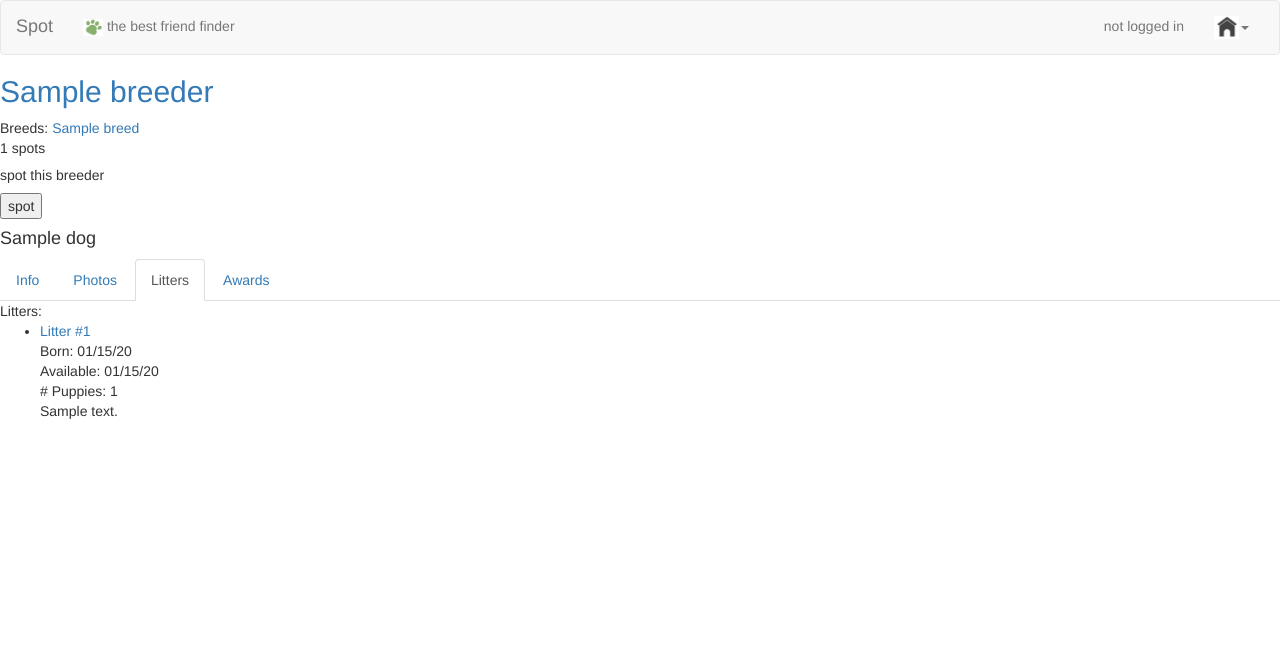
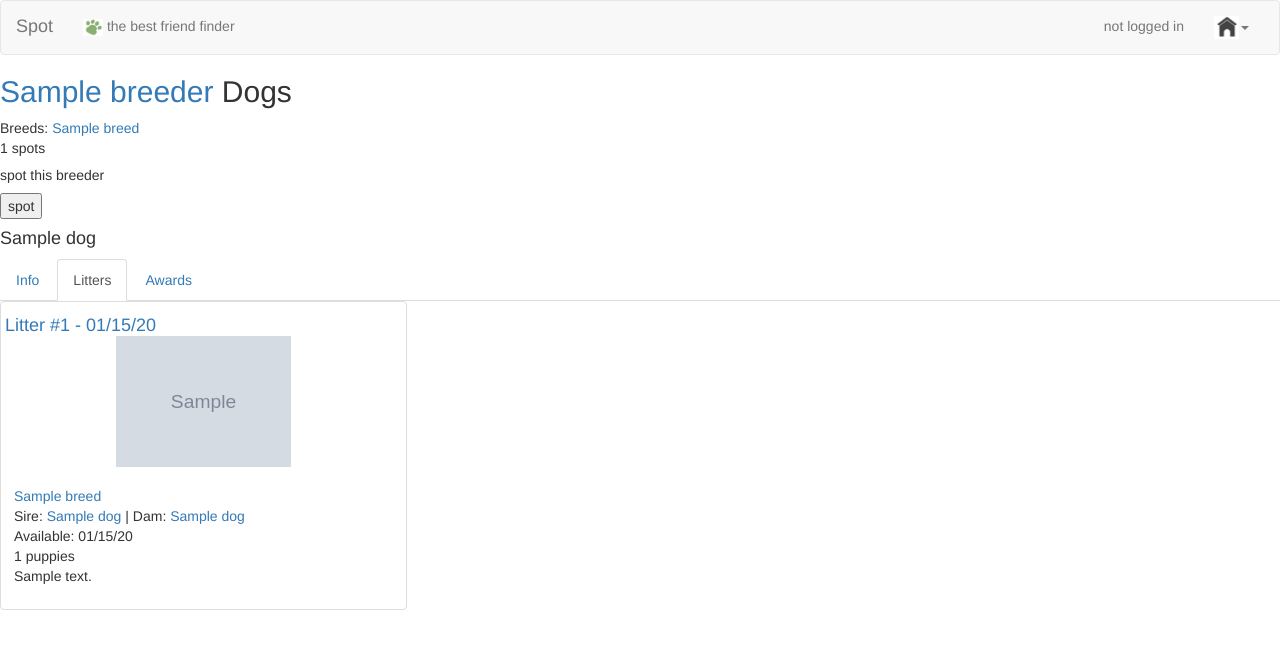
Before and after one commit to mbiannaccone/spot, a Flask app: page /breeders/1/dogs/1 in a window 1280 px wide, after a click on "Litters". Shown: the top 649 px of the page. Run offline with Flask 2, Linux system fonts and the light colour scheme; tables that the repository leaves empty hold one stand-in row (values such as "Sample post"); grey boxes marked "Sample" are stand-in pictures; some libraries are stand-ins or nearby versions.

Commit message:
working on dog page (adding thumbnails and photo galleries

```diff
--- a/server.py
+++ b/server.py
@@ -383,10 +383,11 @@ def breeder_info(breeder_id):
     photos = breeder.photos
     litters = [(litter.date_born, litter, litter.breed) for litter in breeder.litters]
     litters.sort(reverse=True)
-    breeds = {breed for date, litter, breed in litters}
-    events = breeder.events
-    sires = {Dog.query.get(litter.sire_id) for litter in breeder.litters}
-    dams = {Dog.query.get(litter.dam_id) for litter in breeder.litters}
+    breeds = list({breed for date, litter, breed in litters})
+    events = [(event.date, event) for event in breeder.events]
+    events.sort(reverse=True)
+    sires = list({Dog.query.get(litter.sire_id) for litter in breeder.litters})
+    dams = list({Dog.query.get(litter.dam_id) for litter in breeder.litters})
     awards = [(award.date, award, award.dog) for award in breeder.awards]
     awards.sort(reverse=True)
     blogs = [(blog.date, blog) for blog in breeder.blogs]
@@ -467,25 +468,26 @@ def dog_info(breeder_id, dog_id):
                            users_spots=users_spots)
 
 
-@app.route('/breeders/<breeder_id>/events/<event_id>')
-def event_info(breeder_id, event_id):
-    """ Render's a breeder event's info page. """
+""" Got rid of separate event page. """
+# @app.route('/breeders/<breeder_id>/events/<event_id>')
+# def event_info(breeder_id, event_id):
+#     """ Render's a breeder event's info page. """
 
-    user = check_user()
+#     user = check_user()
 
-    breeder = Breeder.query.get(breeder_id)
-    event = Event.query.get(event_id)
-    photos = event.photos
-    users_spots = [spot.user for spot in breeder.breeder_spots]
-    breeds = {litter.breed for litter in event.breeder.litters}
+#     breeder = Breeder.query.get(breeder_id)
+#     event = Event.query.get(event_id)
+#     photos = event.photos
+#     users_spots = [spot.user for spot in breeder.breeder_spots]
+#     breeds = {litter.breed for litter in event.breeder.litters}
 
-    return render_template('event-info.html',
-                           breeder=breeder,
-                           event=event,
-                           photos=photos,
-                           user=user,
-                           users_spots=users_spots,
-                           breeds=breeds)
+#     return render_template('event-info.html',
+#                            breeder=breeder,
+#                            event=event,
+#                            photos=photos,
+#                            user=user,
+#                            users_spots=users_spots,
+#                            breeds=breeds)
 
 
 @app.route('/breed-spot', methods=["POST"])
--- a/templates/dog-info.html
+++ b/templates/dog-info.html
@@ -4,7 +4,7 @@
 
 {% block content %}
 
-<h2><a href='/breeders/{{ breeder.breeder_id}}'>{{ breeder.name }}</a></h2>
+<h2><a href='/breeders/{{ breeder.breeder_id}}'>{{ breeder.name }}</a> Dogs</h2>
 <div>Breeds: <a href='/breeds/{{ breed.breed_id }}'>{{ breed.name }}</a>
 </div>
 
@@ -27,35 +27,57 @@
 
 <ul class="nav nav-tabs">
     <li class="active"><a data-toggle="tab" href="#info">Info</a></li>
-    <li><a data-toggle="tab" href="#photos">Photos</a><li>
     <li><a data-toggle="tab" href="#litters">Litters</a><li>
     <li><a data-toggle="tab" href="#awards">Awards</a><li>
 </ul>
 
 <div class="tab-content">
     <div id="info" class="tab-pane fade in active">
-        <div><a href='/breeds/{{ breed.breed_id }}'>{{ breed.name }}</a>
+        <p><a href='/breeds/{{ breed.breed_id }}'>{{ breed.name }}</a>
             {% if dog.gender_id in ['m'] %}
             Sire
             {% else %}
             Dam
             {% endif %}
-        </div>
-
-        <div>Born: {{ dog.date_born.strftime('%m/%d/%y') }}</div>
-
-        <div>{{ dog.description }}</div>
-    </div>
-
-    <div id="photos" class="tab-pane fade">
-        <div>Photos:<br>
-        {% for photo in photos %}
-        <img src="{{ photo.photo }}"><br>
-        {{ photo.caption }}<br>
-        {% endfor %}
+        </p>
+        <p>DOB: {{ dog.date_born.strftime('%m/%d/%y') }}</p>
+        <p>{{ dog.description }}</p>
+        <div class="photoGallery" data-gallery="dog">
+            <button onclick="plusDivs(-1, 'dog')">❮</button>
+            <button onclick="plusDivs(1, 'dog')">❯</button>
+            {% for photo in dog.photos %}
+            <div class="mySlides-dog">
+                <div>{{ photo.caption }}</div>
+                <img src="{{ photo.photo }}" width="400">
+            </div>
+            {% endfor %}
         </div>
     </div>
-
+    <div id="litters" class="tab-pane fade">
+        <div class="row">
+            <div class="col-sm-5 col-md-4">
+                {% for litter in litters %}
+                <div class="thumbnail">
+                    <h4><a href="/breeders/{{ breeder.breeder_id }}/litters/{{ litter.litter_id }}">Litter #{{ loop.revindex }} - {{ litter.date_born.strftime('%m/%d/%y') }}
+                    {% if litter.photos %}
+                        <img src="{{ (litter.photos|random).photo }}" width="175">
+                    {% else %}
+                        <img src="{{ breed.photo }}" width="175">
+                    {% endif %}
+                    </a></h4>
+                    <div class="caption">
+                        <p><a href='/breeds/{{ breed.breed_id }}'>{{ breed.name }}</a><br>
+                        Sire: <a href='/breeders/{{ breeder.breeder_id }}/dogs/{{ litter.sire_id }}'>{{ litter.sire.name }}</a>
+                        | Dam: <a href='/breeders/{{ breeder.breeder_id }}/dogs/{{ litter.dam_id }}'>{{ litter.dam.name }}</a><br>
+                        Available: {{ litter.date_available.strftime('%m/%d/%y') }}<br>
+                        {{ litter.num_pups }} puppies<br>
+                        {{ litter.description }}<br></p>
+                    </div>
+                </div>
+                {% endfor %}
+            </div>
+        </div>
+    </div>
     <div id="awards" class="tab-pane fade">
         <div>Awards:
             <ul> {% for award in awards %}
@@ -68,22 +90,8 @@
         </div>
     </div>
 
-    <div id="litters" class="tab-pane fade">
-        <div>Litters:
-            <ul>
-            {% for litter in litters %}
-                <li>
-                    <a href='/breeders/{{ breeder.breeder_id }}/litters/{{ litter.litter_id }}'>Litter #{{ loop.revindex }}</a><br>
-                    Born: {{ litter.date_born.strftime('%m/%d/%y') }}<br>
-                    Available: {{ litter.date_available.strftime('%m/%d/%y') }}<br>
-                    # Puppies: {{ litter.num_pups }}<br>
-                    {{ litter.description}}<br>
-                </li>
-            {% endfor %}
-            </ul>
-        </div>
-    </div>
-
 </div>
 
+<script src="/static/js/photo-gallery.js"></script>
+
 {% endblock %}
--- a/templates/litter-info.html
+++ b/templates/litter-info.html
@@ -5,7 +5,7 @@
 {% block content %}
 
 
-<h2><a href='/breeders/{{ breeder.breeder_id}}'>{{ breeder.name }}</a></h2>
+<h2><a href='/breeders/{{ breeder.breeder_id}}'>{{ breeder.name }}</a> Litters</h2>
 <div>Breeds: <a href='/breeds/{{ breed.breed_id }}'>{{ breed.name }}</a></div>
 
 <div>{{ breeder.breeder_spots|length }} spots</div>
```
Also changed, not shown: templates/breeder-info.html (+52 -26 lines).
